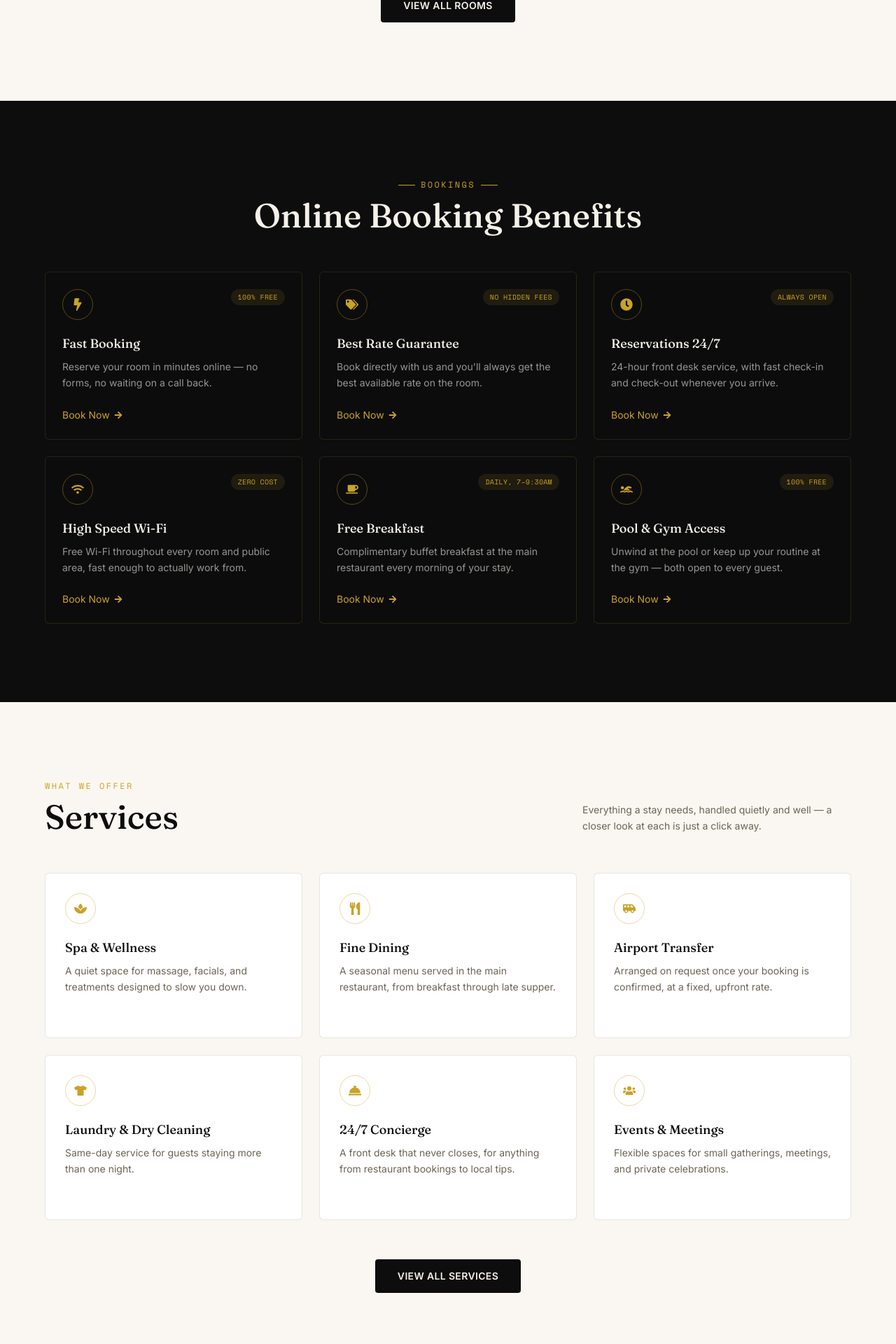
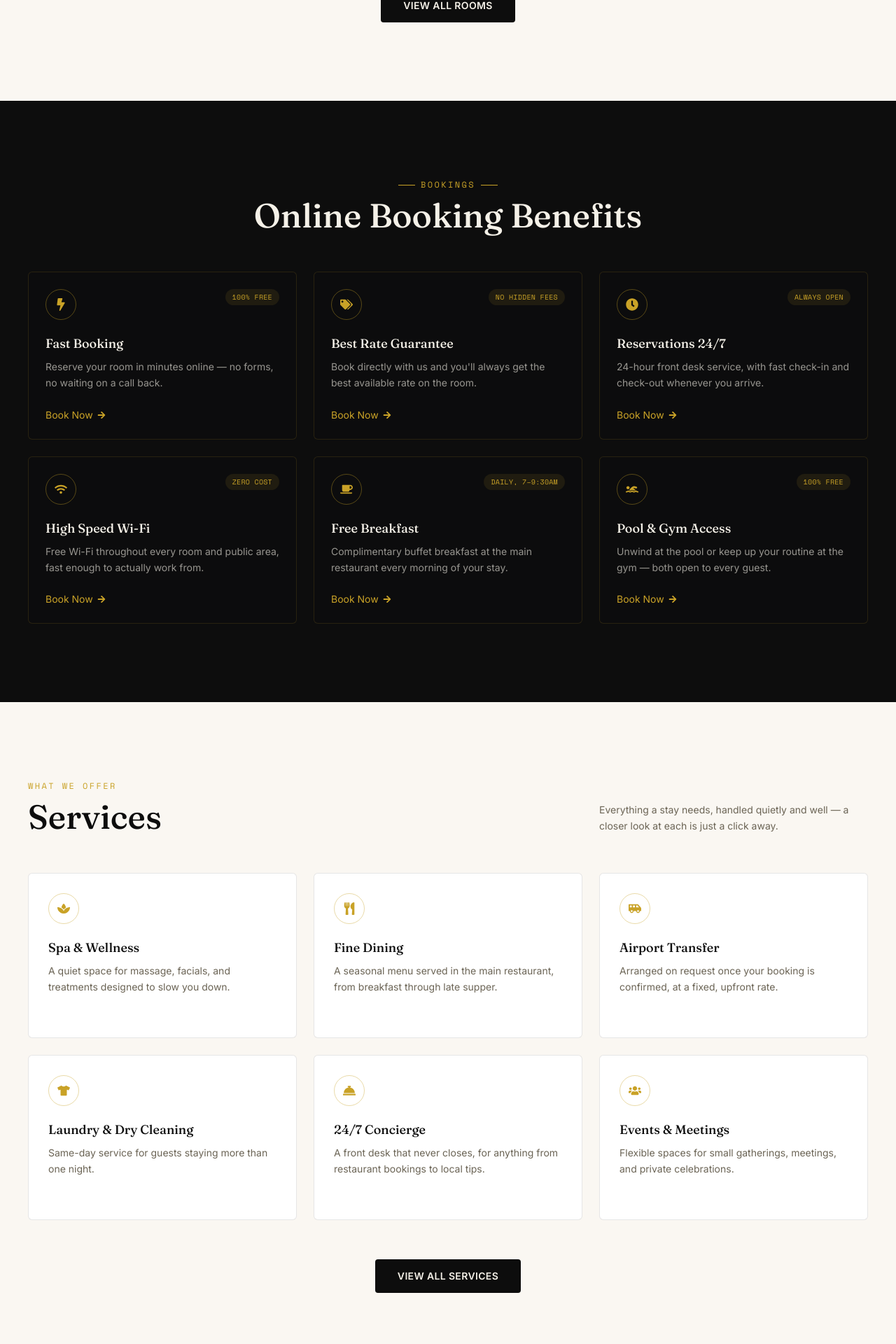
Before and after one commit to AghoghoOgbotor18/hotelier, a Next.js app: page / in a window 1280 px wide. Shown: the part 3015-4935 px from the top of the page at 70% size. Built offline with nearby package versions, Linux system fonts and the light colour scheme.

Commit message:
reduce the padding on the bookings and services cards

```diff
--- a/src/app/components/Home/Bookings.jsx
+++ b/src/app/components/Home/Bookings.jsx
@@ -12,7 +12,7 @@ const benefits = [
 
 export default function Bookings() {
     return (
-        <section className="bg-ink px-8 py-28 md:px-16">
+        <section className="bg-ink px-4 py-28 md:px-10">
         <div className="mx-auto max-w-9xl">
             <div className="mb-14 text-center">
             <p className="mb-3 flex items-center justify-center gap-2 font-mono text-xs uppercase tracking-[0.2em] text-brass">
--- a/src/app/components/Home/Services.jsx
+++ b/src/app/components/Home/Services.jsx
@@ -36,7 +36,7 @@ const services = [
 
 export default function Services() {
     return (
-        <section id="services" className="bg-background px-8 py-28 md:px-16">
+        <section className="bg-background px-5 py-28 md:px-10">
             <div className="mx-auto max-w-9xl">
                 <div className="mb-14 flex flex-col items-start justify-between gap-4 md:flex-row md:items-end">
                 <div>
```
Lines whose indentation alone changed are shown as unchanged.
